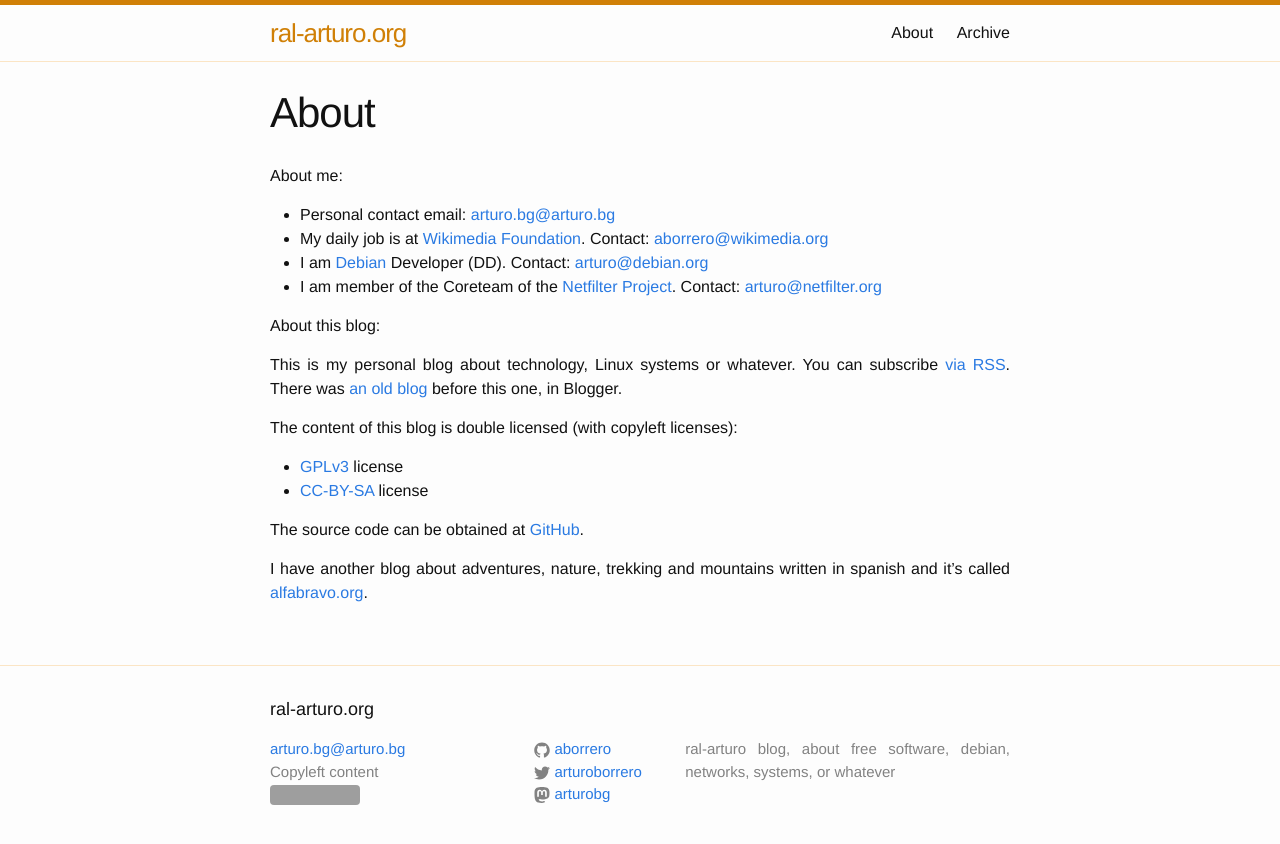
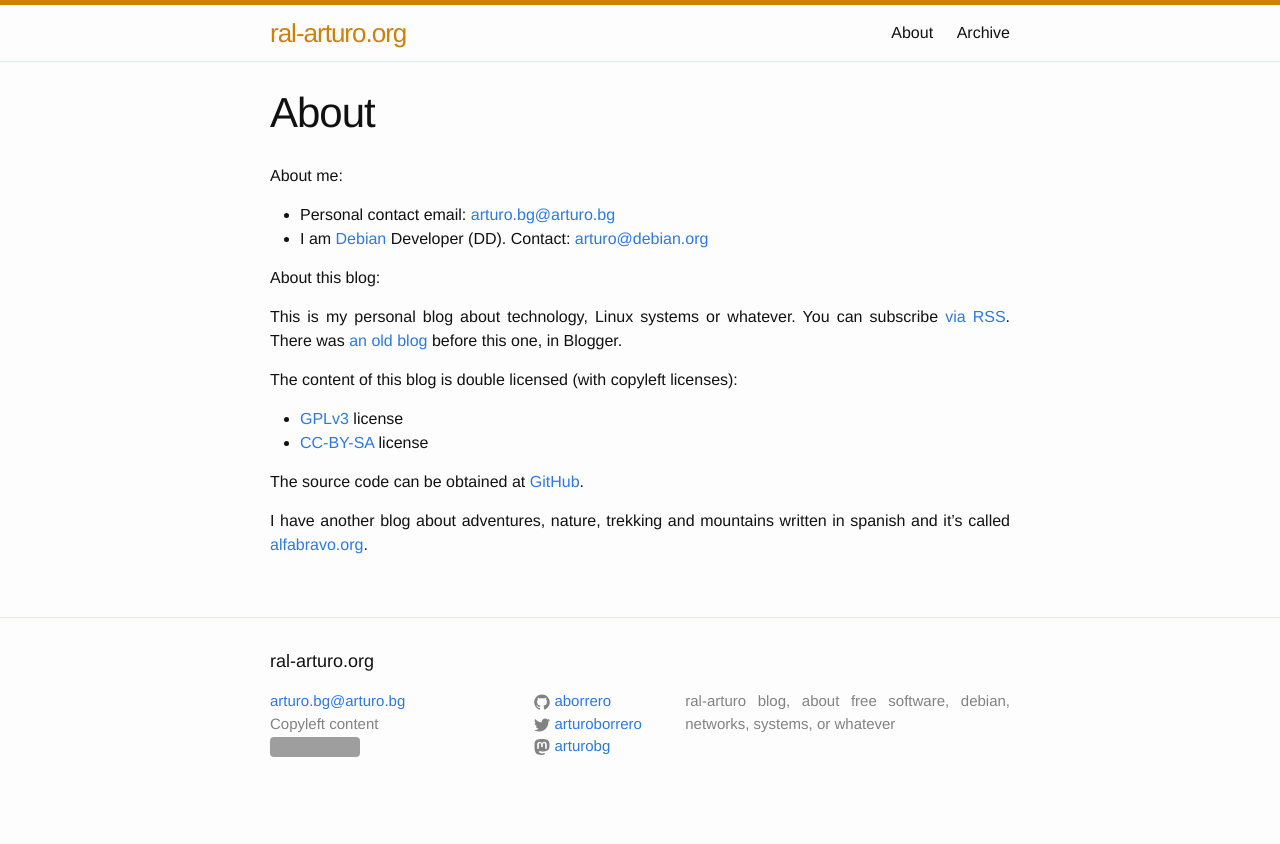
Before and after one commit to aborrero/ral-arturo.org, a Jekyll site: the page built from about.md, in a window 1280 px wide. Shown: the top 844 px of the page. Built offline with Jekyll 4.4.1, drawn with Linux system fonts in a browser that asks for light colours; grey boxes are pictures that could not be loaded.

Commit message:
about: refresh email addresses
Drop unused email addresses.

Signed-off-by: Arturo Borrero Gonzalez <arturo.bg@arturo.bg>

```diff
--- a/about.md
+++ b/about.md
@@ -7,12 +7,8 @@
 About me:
 
  * Personal contact email: [arturo.bg@arturo.bg](mailto:arturo.bg@arturo.bg)
- * My daily job is at [Wikimedia Foundation][wmf].
-  Contact: [aborrero@wikimedia.org](mailto:aborrero@wikimedia.org)
  * I am [Debian][debian] Developer (DD). Contact:
   [arturo@debian.org](mailto:arturo@debian.org)
- * I am member of the Coreteam of the [Netfilter Project][netfilter].
-  Contact: [arturo@netfilter.org](mailto:arturo@netfilter.org)
 
 About this blog:
 
```
